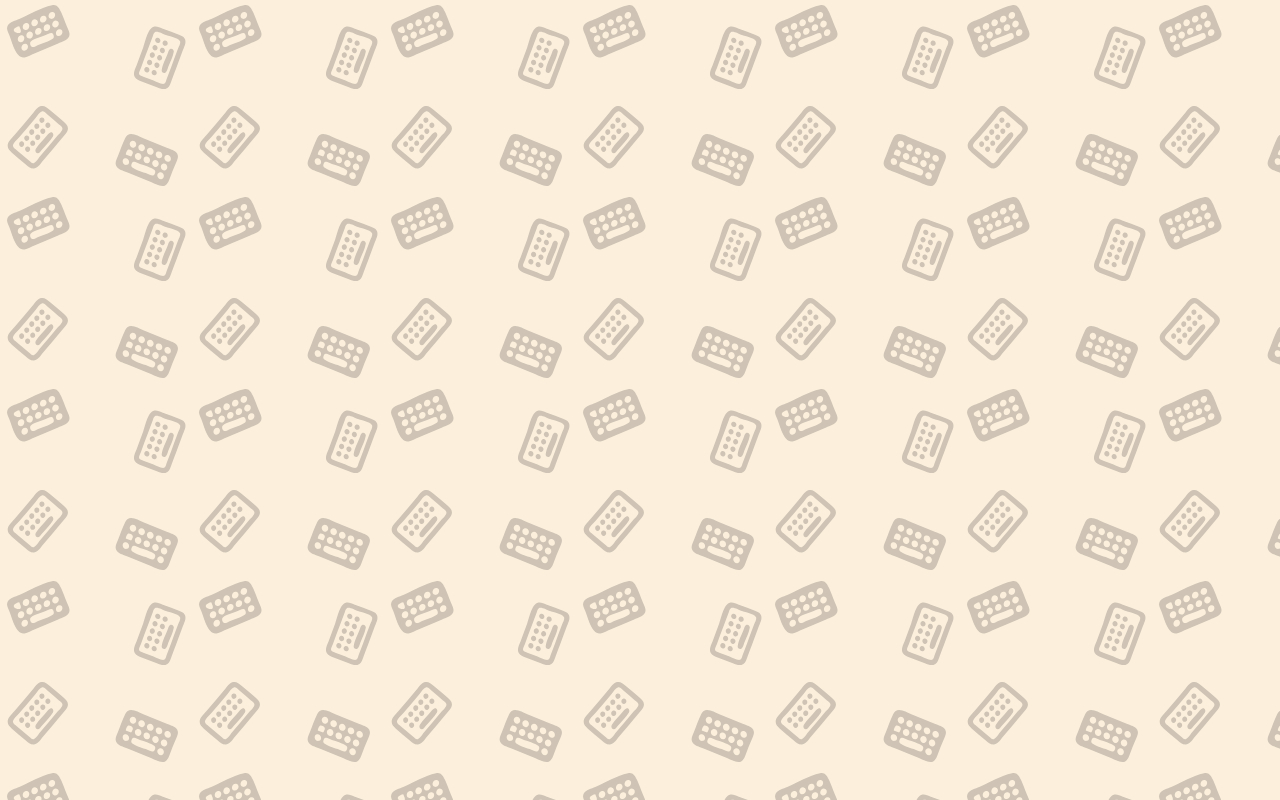
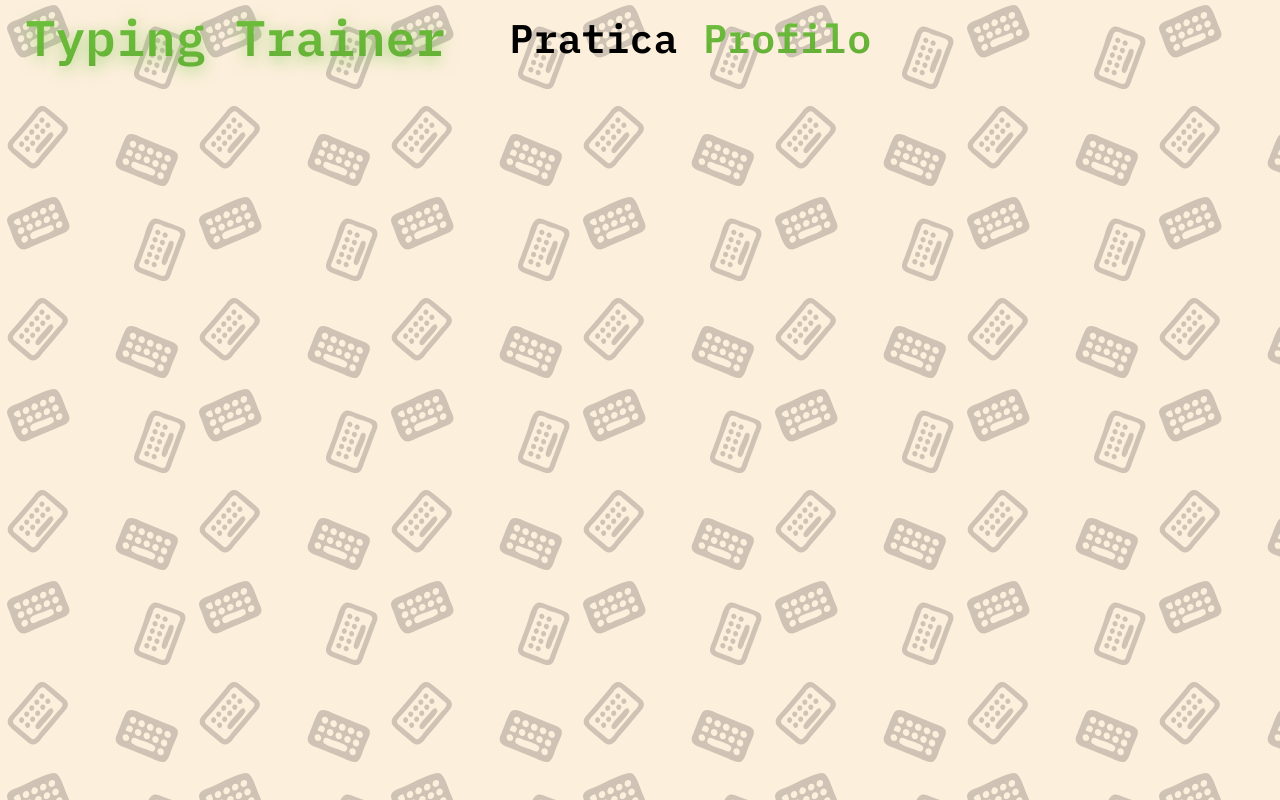
Before and after one commit to innamorati-del-problema/TypingTrainer, a Vue app: page /profile in a window 1280 px wide. Before the commit this address had no page. Built offline with nearby package versions, Linux system fonts and the light colour scheme.

Commit message:
Co-authored-by: valsecchi-1889896 <valsecchi-1889896@users.noreply.github.com> Co-authored-by: d1c0n <d1c0n@users.noreply.github.com>

```diff
--- a/src/App.vue
+++ b/src/App.vue
@@ -24,7 +24,7 @@ $background-dark: #222328;
   -moz-osx-font-smoothing: grayscale;
   text-align: center;
   color: #2c3e50;
-  margin-top: 60px;
+  // margin-top: 60px;
 
 }
 
--- a/src/components/Navigation.vue
+++ b/src/components/Navigation.vue
@@ -1,17 +1,72 @@
+<script setup>
 
+
+</script>
 <template>
-  <div>
-    <nav>
 
-      <router-link to="/home"> Home </router-link>
-      <!-- <router-link to="/profile"> Profile </router-link> -->
-    </nav>
-    <router-view />
-  </div>
+  <nav>
+    <div class="nav-bar d-flex justify-content-left">
+      <div class="nav-title">Typing Trainer</div>
+      <div class="nav-content d-flex align-items-center" v-bind:class="{ 'pressed': $route.path == '/practice' }">
+        <router-link to="/practice" > Pratica </router-link>
+      </div>
+      <div class="nav-content d-flex align-items-center" v-bind:class="{ 'pressed': $route.path == '/profile' }">
+        <router-link to="/profile"> Profilo </router-link>
+      </div>
+      <!--<div class="nav-content d-flex align-items-center" :class="{ 'pressed': isAddClass == 'games' }">
+        <router-link to="/games" @click="addClass('games')"> Giochi </router-link>
+      </div>-->
+      <!--<div class="nav-content d-flex align-items-center" :class="{ 'pressed': isAddClass == 'leaderboard' }">
+        <router-link to="/leaderboard" @click="addClass('leaderboard')"> Classifiche </router-link>
+      </div>-->
+    </div>
+  </nav>
+  <router-view />
 </template>
 
-<style>
+<style scoped>
+.body {
+  display: inline;
+}
 
+.nav-bar {
+  text-align: left;
+  display: inline-block;
+}
 
+.nav-title {
+  margin-right: 3%;
+  margin-left: 2%;
+  font-weight: 600;
+  font-size: 50px;
+  background: linear-gradient(178.19deg, #72C53F 1.53%, #5A9D31 132.54%);
+  -webkit-background-clip: text;
+  -webkit-text-fill-color: transparent;
+  text-shadow: 0px 4px 16px rgba(114, 197, 63, 0.6);
+  background-clip: text;
+  width: max-content;
+}
 
+.nav-content {
+
+  margin-right: 0%;
+  margin-left: 2%;
+  font-weight: 600;
+  font-size: 40px;
+  line-height: 46px;
+  line-height: 100%;
+  vertical-align: text-bottom;
+  background: black;
+  background-clip: text;
+  -webkit-background-clip: text;
+  -webkit-text-fill-color: transparent;
+  width: max-content;
+}
+
+.nav-content.pressed {
+  vertical-align: text-bottom;
+  background: linear-gradient(178.19deg, #72C53F 1.53%, #5A9D31 132.54%);
+  background-clip: text;
+  -webkit-background-clip: text;
+}
 </style>
--- a/src/components/Practice.vue
+++ b/src/components/Practice.vue
@@ -46,10 +46,12 @@ const signOut = () => {
 
 <Navigation />
 
+<br>
+<br>
 <h1>Ciao {{ username  }}</h1>
 <button @click="signOut">Esci</button>
 
 </template>
 
-<style>
+<style scoped>
 </style>
--- /dev/null
+++ b/src/components/Profile.vue
@@ -0,0 +1,7 @@
+<script setup>
+    import Navigation from './Navigation.vue';
+</script>
+
+<template>
+    <Navigation />
+</template>
--- a/src/components/Welcome/LandingPage.vue
+++ b/src/components/Welcome/LandingPage.vue
@@ -5,6 +5,7 @@ import Register from './Register.vue';
 import Welcome from './Welcome.vue';
 import { ref } from "vue";
 import Typer from "../Typer.vue"
+
 
 let showWelcome = ref(true);
 let showLogin = ref(false);
--- a/src/router/index.js
+++ b/src/router/index.js
@@ -4,9 +4,9 @@ const router = createRouter({
     history: createWebHistory(),
     routes: [
         { path: "/", component: () => import("../components/Welcome/LandingPage.vue")},
-        { path: "/home", component: () => import("../components/Practice.vue")},
+        { path: "/practice", component: () => import("../components/Practice.vue")},
         { path: "/test", component: () => import("../components/TextPracticeTest.vue")},
-
+        { path: "/profile", component: () => import("../components/Profile.vue")},
     ]
 });
 
```
